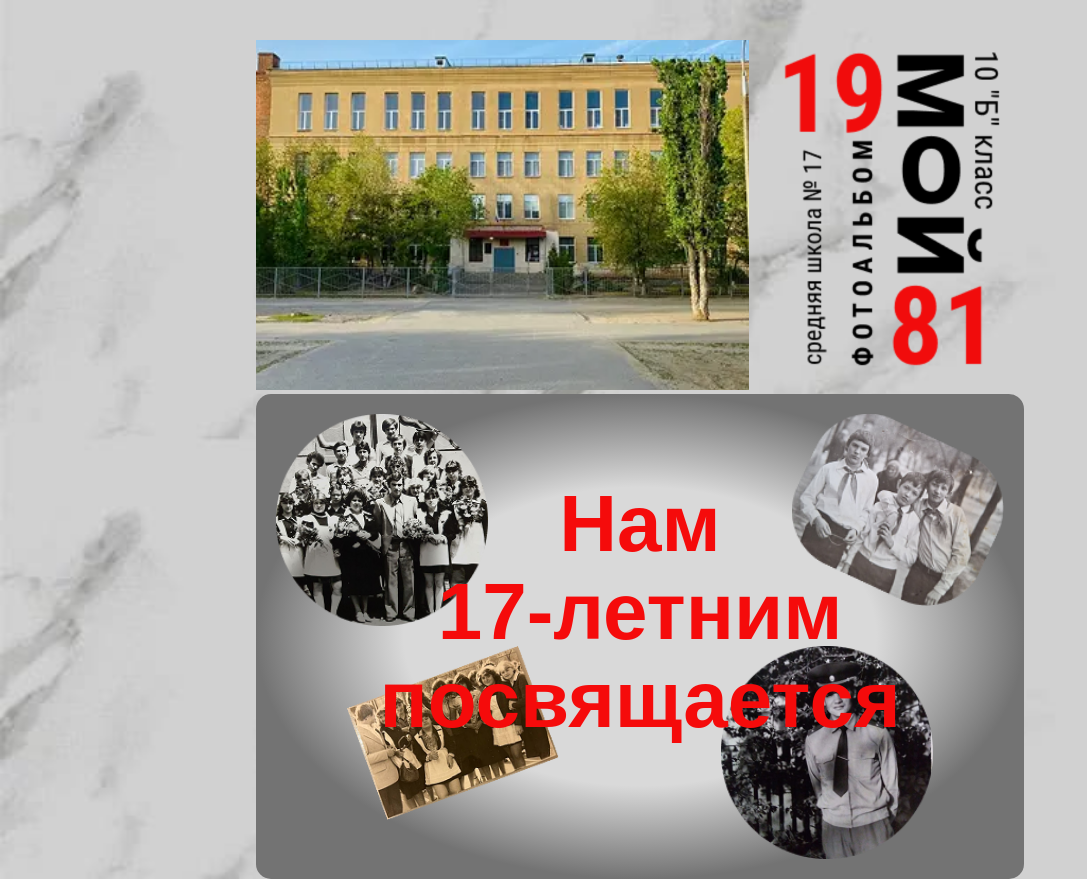
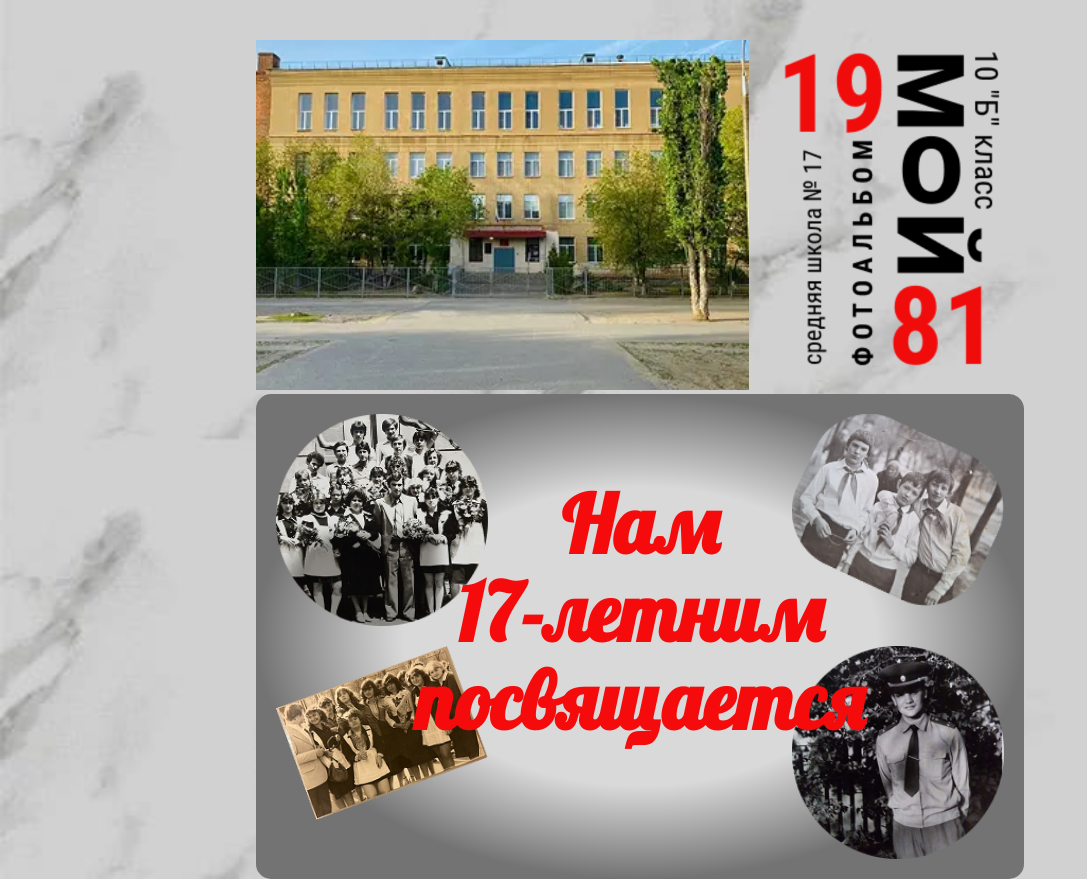
Before and after one commit to Dmitry1964/school_17_dev, a React (Vite) app: page / in a window 1280 px wide. Shown: the whole page, without its empty margins (0-1087 px from the left). Built offline with nearby package versions, Linux system fonts and the light colour scheme.

Commit message:
Добавляет исправления

```diff
--- a/src/main.jsx
+++ b/src/main.jsx
@@ -1,6 +1,7 @@
 import { StrictMode } from 'react'
 import { createRoot } from 'react-dom/client'
 import './index.css'
+import './styles/font.css'
 import App from './app/App.jsx'
 
 createRoot(document.getElementById('root')).render(
--- /dev/null
+++ b/src/pages/main-page/main-page.css
@@ -0,0 +1,3 @@
+.main-page--title {
+  font-family: "GreatVibes", "Roboto", sans-serif;
+}
--- a/src/pages/main-page/main-page.jsx
+++ b/src/pages/main-page/main-page.jsx
@@ -1,4 +1,5 @@
 import About from "../../widgets/about/about";
+import './main-page.css';
 
 const MainPage = () => {
   return (
--- a/src/widgets/about/about.css
+++ b/src/widgets/about/about.css
@@ -12,7 +12,7 @@
 }
 
 .about-title {
-  font-family: 'Lobster', Arial, Helvetica, sans-serif;
+  font-family: "Lobster", Helvetica, sans-serif;
   font-style: normal;
   font-size: 80px;
   line-height: 88px;
@@ -60,9 +60,6 @@
 #image-two {
   justify-self: end;
 }
-#image-three {
-  justify-self: center;
+#image-four {
+  justify-self: end;
 }
-#image-four {
-  justify-self: center;
-}
```
